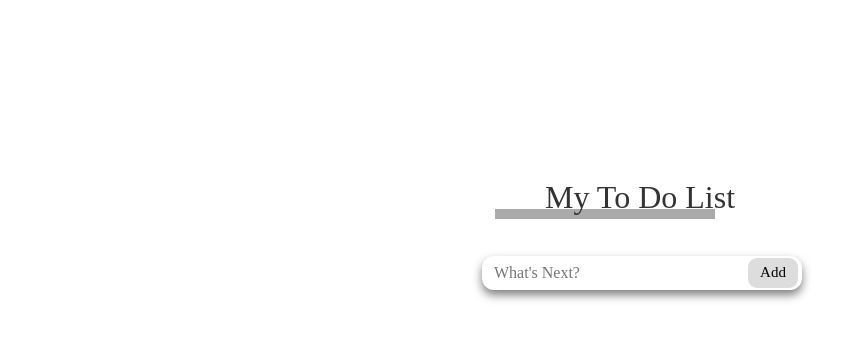
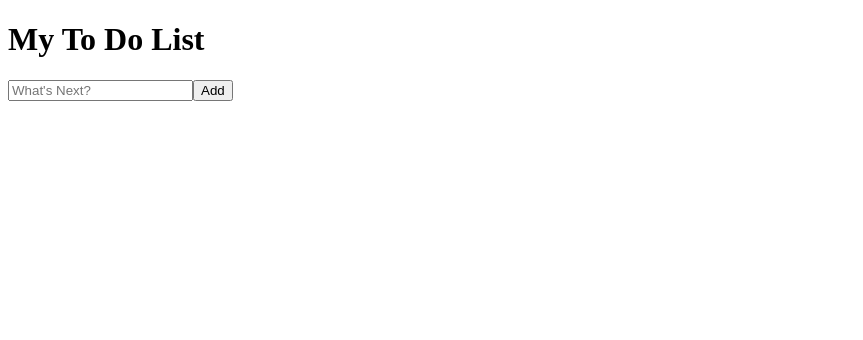
Before and after one commit to yarohover/nomad-react-app1, a React (Create React App) app: page / in a window 1280 px wide. Shown: the top 340 px of the page, without its empty margins (0-863 px from the left). Built offline with nearby package versions, Linux system fonts and the light colour scheme.

Commit message:
to do list 1st. css removed ver.

```diff
--- a/src/App.css
+++ b/src/App.css
@@ -1,4 +1,4 @@
-.App {
+/* .App {
   text-align: center;
   width: 30vw;
   margin: 0 auto;
@@ -36,8 +36,7 @@
   top: 10px;
   text-shadow: 3px 2px 1px rgba(0, 0, 0, 0.2);
 }
-.App .input {
-}
+
 .App .input > * {
   all: unset;
   width: 300px;
@@ -84,7 +83,6 @@
   bottom: 0;
 }
 .App ol li form {
-  /* float: right; */
   margin-left:190px;
 }
 .App ol li form button {
@@ -106,4 +104,4 @@
 .App ol li form button:hover {
   box-shadow: 2px 3px 2px rgba(0, 0, 0, 0.2);
   cursor: pointer;
-}
+} */
--- a/src/App.js
+++ b/src/App.js
@@ -34,7 +34,7 @@ function App() {
   useEffect(()=>console.log(todos), [todos]);
   return (
     <div className="App">
-      <h1><strong>My To Do List</strong><span>{todos.length===0?null:todos.length}</span></h1>
+      <h1><strong>My To Do List</strong><span>{todos.length===0?null:"  "+todos.length}</span></h1>
       <form className="input" onSubmit={onAdd}>
         <input type="text" value={todo} placeholder="What's Next?" onChange={event=>setTodo(event.target.value)} />
         <button type="submit">Add</button>
```
